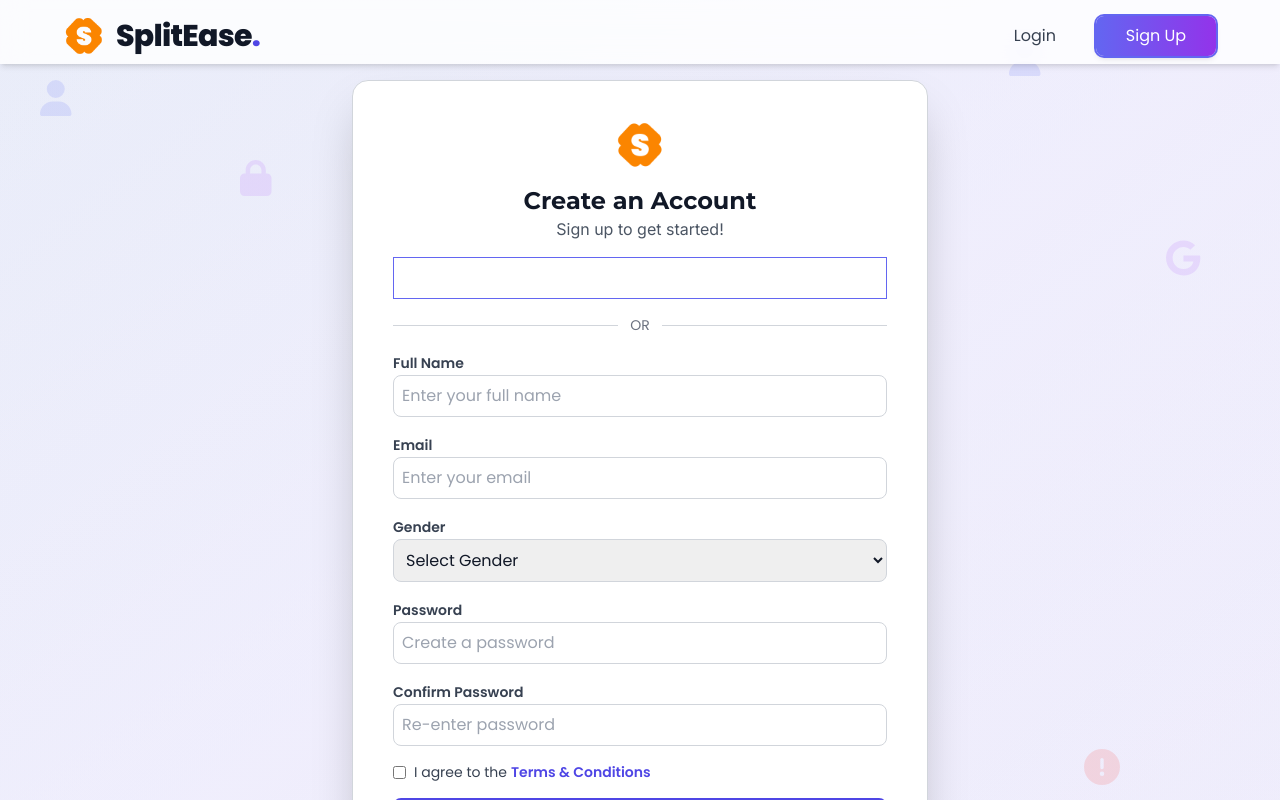
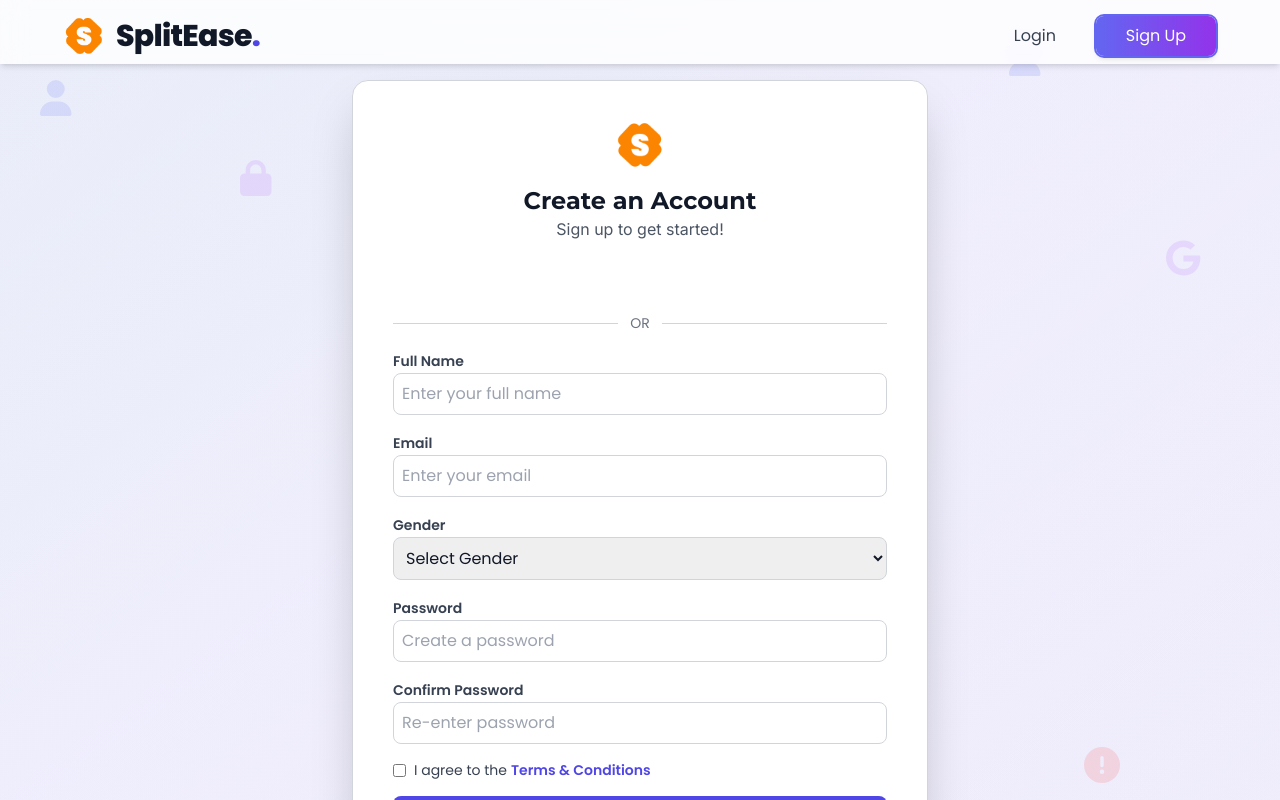
Before and after one commit to CodeTirtho97/SplitEase_frontend, a Next.js app: page /signup in a window 1280 px wide. Shown: the top 800 px of the page. Built offline with nearby package versions, Linux system fonts and the light colour scheme; no server answers.

Commit message:
G Button updates

```diff
--- a/app/login/page.tsx
+++ b/app/login/page.tsx
@@ -431,7 +431,7 @@ export default function LoginPage() {
         </p>
 
         {/* Google Sign-In with OAuth Provider (Client-side only) */}
-        <div className="flex justify-center min-w-full border border-indigo-500">
+        <div className="flex justify-stretch">
           {typeof window !== "undefined" && (
             <GoogleOAuthProvider
               clientId={process.env.NEXT_PUBLIC_GOOGLE_CLIENT_ID || ""}
--- a/app/signup/page.tsx
+++ b/app/signup/page.tsx
@@ -415,7 +415,7 @@ const Signup = () => {
         </p>
 
         {/* Google Sign-In with OAuth Provider (Client-side only) */}
-        <div className="flex justify-center min-w-full border border-indigo-500">
+        <div className="flex justify-stretch">
           {typeof window !== "undefined" && (
             <GoogleOAuthProvider
               clientId={process.env.NEXT_PUBLIC_GOOGLE_CLIENT_ID || ""}
```
